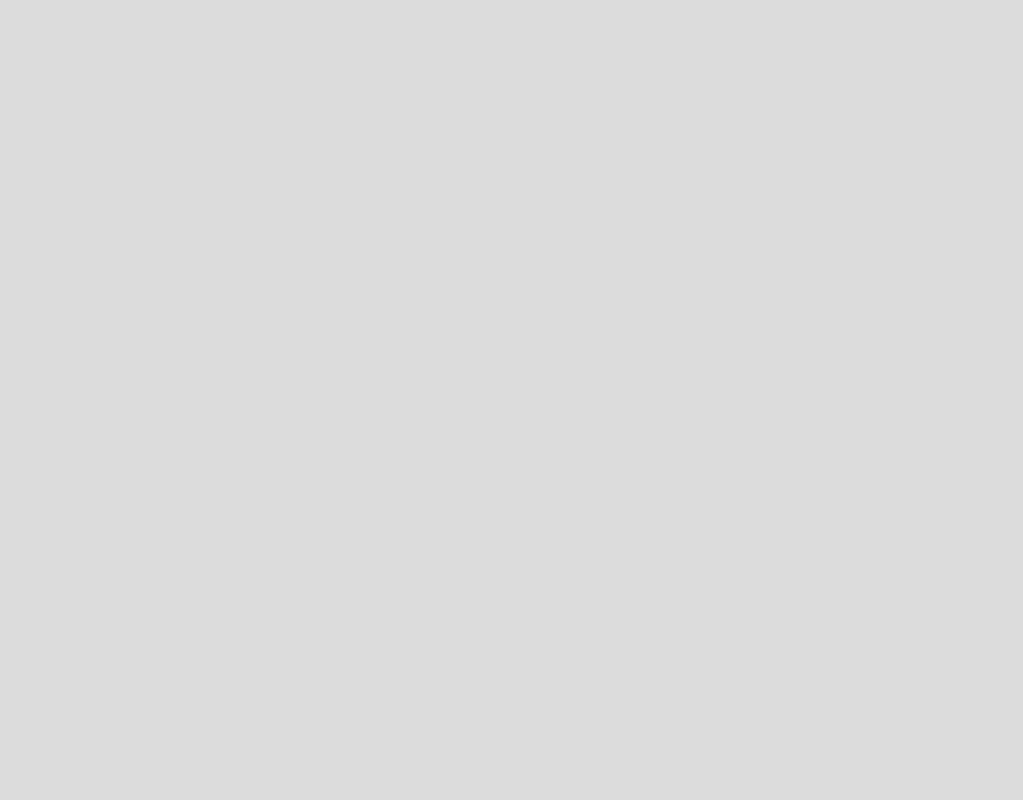
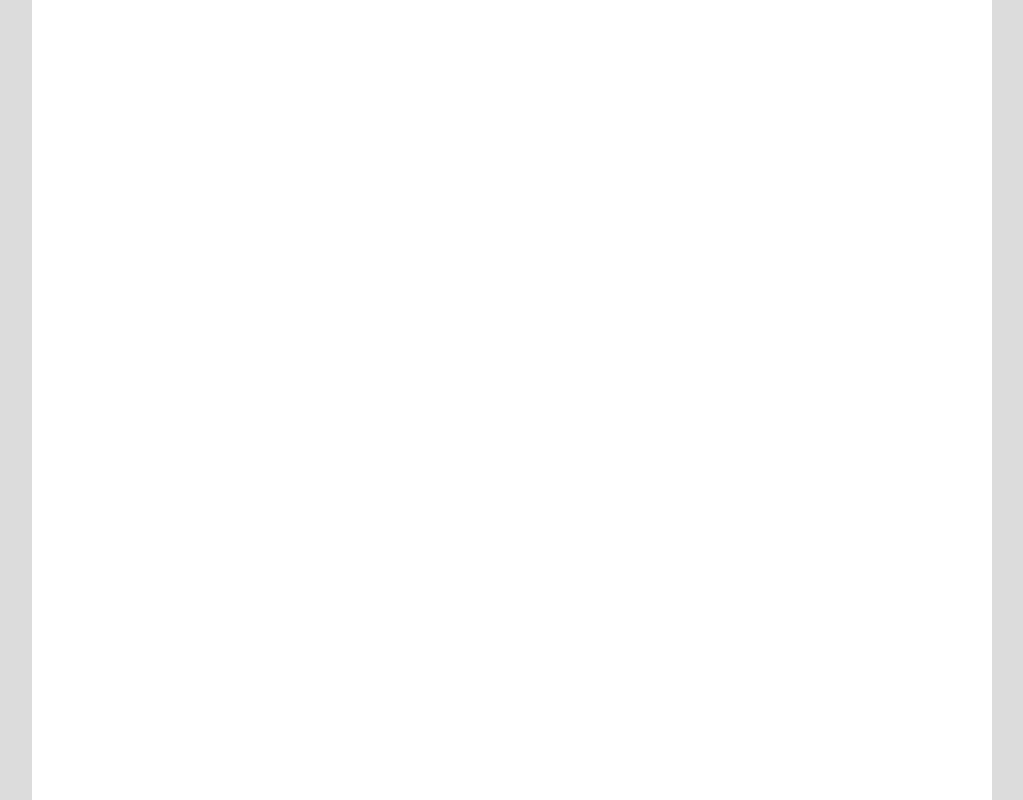
Before and after one commit to dimanrikalov/DiaDraw-Task, a React (Create React App) app in the folder client/: page / in a window 1280 px wide. Shown: the whole page, without its empty margins (128-1151 px from the left). Built offline with nearby package versions, Linux system fonts and the light colour scheme.

Commit message:
Added css to the App component

```diff
--- a/client/src/App.css
+++ b/client/src/App.css
@@ -1,10 +1,18 @@
+@import url('./reset.css');
 @import url('./constants.css');
 
 
-body {
+body, .inner-wrapper {
   background-color: var(--grey-background);
   display: flex;
   flex-direction: column;
   align-items: center;
+}
+
+.inner-wrapper {
+  background-color: var(--white-background);
   justify-content: center;
+  height: 100vh;
+  width: 75vw;
+
 }
--- a/client/src/App.js
+++ b/client/src/App.js
@@ -4,7 +4,9 @@ import { LoginScreen } from './components/LoginScreen/LoginScreen';
 function App() {
 	return (
 		<div className="App">
-			<LoginScreen />
+			<div className="inner-wrapper">
+        <LoginScreen />
+      </div>
 		</div>
 	);
 }
```
